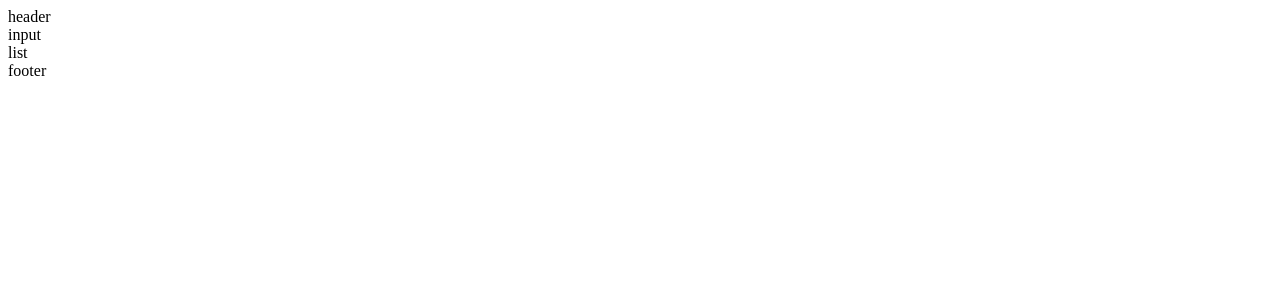
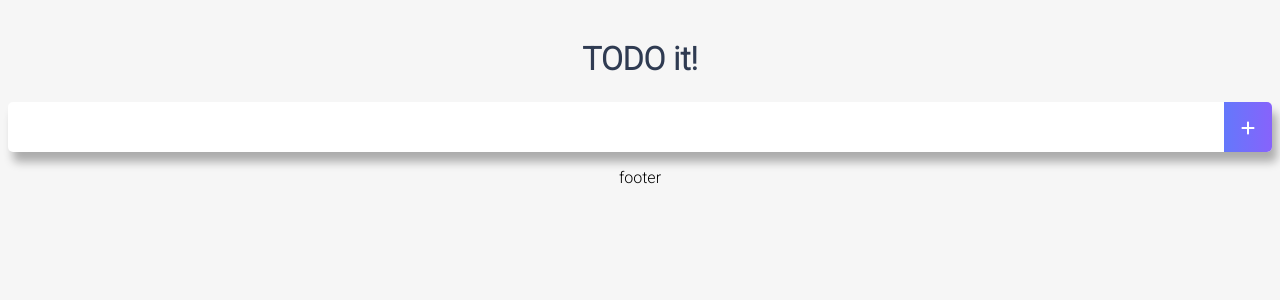
Before and after one commit to covy-jang/practice-vue-js, a Vue app in the folder vue-todo/: page / in a window 1280 px wide. Shown: the top 300 px of the page. Built offline with nearby package versions, Linux system fonts and the light colour scheme.

Commit message:
vue-todo initial commit

```diff
--- a/vue-todo/package.json
+++ b/vue-todo/package.json
@@ -8,6 +8,11 @@
     "lint": "vue-cli-service lint"
   },
   "dependencies": {
+    "@fortawesome/fontawesome-svg-core": "^6.1.2",
+    "@fortawesome/free-brands-svg-icons": "^6.1.2",
+    "@fortawesome/free-regular-svg-icons": "^6.1.2",
+    "@fortawesome/free-solid-svg-icons": "^6.1.2",
+    "@fortawesome/vue-fontawesome": "^2.0.8",
     "core-js": "^3.8.3",
     "vue": "^2.6.14"
   },
--- a/vue-todo/public/index.html
+++ b/vue-todo/public/index.html
@@ -6,6 +6,9 @@
     <meta name="viewport" content="width=device-width,initial-scale=1.0">
     <link rel="icon" href="<%= BASE_URL %>favicon.ico">
     <title><%= htmlWebpackPlugin.options.title %></title>
+    <link rel="preconnect" href="https://fonts.googleapis.com">
+    <link rel="preconnect" href="https://fonts.gstatic.com" crossorigin>
+    <link href="https://fonts.googleapis.com/css2?family=Merienda&family=Roboto:wght@300&display=swap" rel="stylesheet">
   </head>
   <body>
     <noscript>
--- a/vue-todo/src/App.vue
+++ b/vue-todo/src/App.vue
@@ -25,5 +25,19 @@ export default {
 </script>
 
 <style>
-
+body {
+    font-family: 'Roboto', sans-serif;
+    text-align: center;
+    background-color: #F6F6F6;
+}
+input {
+  border-style: groove;
+  width: 200px;
+}
+button {
+  border-style: groove;
+}
+.shadow {
+  box-shadow: 5px 10px 10px rgba(0, 0, 0, 0.3);
+}
 </style>
--- a/vue-todo/src/components/TodoHeader.vue
+++ b/vue-todo/src/components/TodoHeader.vue
@@ -1,6 +1,6 @@
 <template>
     <div>
-        header
+        <h1>TODO it!</h1>
     </div>
 </template>
 
@@ -24,6 +24,10 @@ export default {
 };
 </script>
 
-<style lang="scss" scoped>
-
+<style scoped>
+h1 {
+    color: #2F3B52;
+    font-weight: 900;
+    margin: 2.5rem 0 1.5rem;
+}
 </style>
--- a/vue-todo/src/components/TodoInput.vue
+++ b/vue-todo/src/components/TodoInput.vue
@@ -1,29 +1,57 @@
 <template>
-    <div>
-        input
+    <div class="inputBox shadow">
+        <input type="text" v-model="newTodoItem" v-on:keyup.enter="addTodo">
+        <span class="addContainer" v-on:click="addTodo">
+            <font-awesome-icon class="addBtn" icon="fa-solid fa-plus" />
+        </span>
     </div>
 </template>
 
 <script>
 export default {
-    name: 'VueTodoTodoInput',
-
     data() {
         return {
-
+            newTodoItem: ''
         };
     },
-
     mounted() {
 
     },
-
     methods: {
-
+        addTodo: function() {
+            localStorage.setItem(this.newTodoItem, this.newTodoItem);
+            this.clearInput();
+        },
+        clearInput: function() {
+            this.newTodoItem = '';
+        }
     },
 };
 </script>
 
-<style lang="scss" scoped>
-
+<style scoped>
+input:focus {
+    outline: none;
+}
+.inputBox {
+    background: white;
+    height: 50px;
+    line-height: 50px;
+    border-radius: 5px;
+}
+.inputBox input {
+    border-style: none;
+    font-size: 0.9rem;
+}
+.addContainer {
+    float: right;
+    background: linear-gradient(to right, #6478FB, #8763FB);
+    display: block;
+    width: 3rem;
+    border-radius: 0 5px 5px 0;
+}
+.addBtn {
+    color: white;
+    vertical-align: middle;
+}
 </style>
--- a/vue-todo/src/components/TodoList.vue
+++ b/vue-todo/src/components/TodoList.vue
@@ -1,16 +1,21 @@
 <template>
     <div>
-        list
+        <ul>
+            <li v-for="(todoItem, index) in todoItems" v-bind:key="todoItem" class="shadow">
+                {{ todoItem }}
+                <span class="removeBtn" v-on:click="removeTodo(todoItem, index)">
+                    <font-awesome-icon icon="fa-solid fa-trash-can" />
+                </span>
+            </li>
+        </ul>
     </div>
 </template>
 
 <script>
 export default {
-    name: 'VueTodoTodoList',
-
     data() {
         return {
-
+            todoItems: []
         };
     },
 
@@ -18,12 +23,55 @@ export default {
 
     },
 
+    created() {
+        if(localStorage.length > 0) {
+            for (var i = 0; i < localStorage.length; ++i) {
+                this.todoItems.push(localStorage.key(i));
+            }
+        }
+    },
+
     methods: {
-
+        removeTodo: function(todoItem, index) {
+            console.log(todoItem, index);
+            localStorage.removeItem(todoItem);
+            this.todoItems.splice(index, 1);
+        }
     },
 };
 </script>
 
-<style lang="scss" scoped>
-
+<style scoped>
+ul {
+    list-style-type: non;
+    padding-left: 0px;
+    margin-top: 0;
+    text-align: left;
+}
+li {
+    display: flex;
+    min-height: 50px;
+    height: 50px;
+    line-height: 50px;
+    margin: 0.5rem 0;
+    padding: 0 0.9rem;
+    background: white;
+    border-radius: 5px;
+}
+.removeBtn {
+    margin-left: auto;
+    color: #de4343;
+}
+.checkBtn {
+    line-height: 45px;
+    color: #62acde;
+    margin-right: 5px;
+}
+.checkBtnCompleted {
+    color: #b3adad;
+}
+.textCompleted {
+    text-decoration: line-through;
+    color: #b3adad;
+}
 </style>
--- a/vue-todo/src/main.js
+++ b/vue-todo/src/main.js
@@ -1,5 +1,24 @@
 import Vue from 'vue'
 import App from './App.vue'
+
+
+/* import the fontawesome core */
+import { library } from '@fortawesome/fontawesome-svg-core'
+/* import font awesome icon component */
+import { FontAwesomeIcon } from '@fortawesome/vue-fontawesome'
+/* import specific icons */
+import { fas } from '@fortawesome/free-solid-svg-icons'
+import { far } from '@fortawesome/free-regular-svg-icons'
+import { fab } from '@fortawesome/free-brands-svg-icons'
+
+/* add icons to the library */
+library.add(
+  fas, far, fab
+)
+
+/* add font awesome icon component */
+Vue.component('font-awesome-icon', FontAwesomeIcon)
+
 
 Vue.config.productionTip = false
 
```
Also changed, not shown: 1 other file (tests, documents, lock files or other folders).
